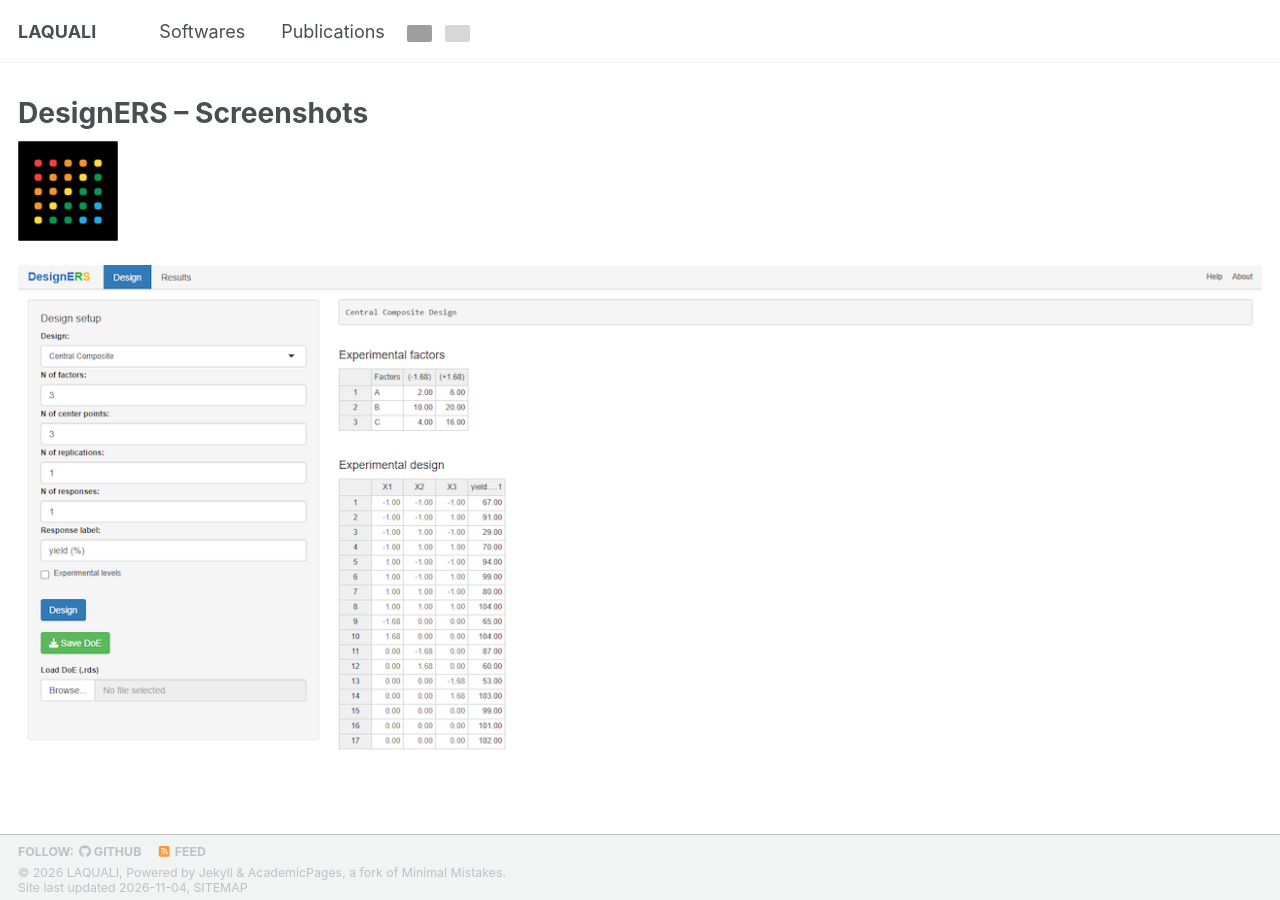
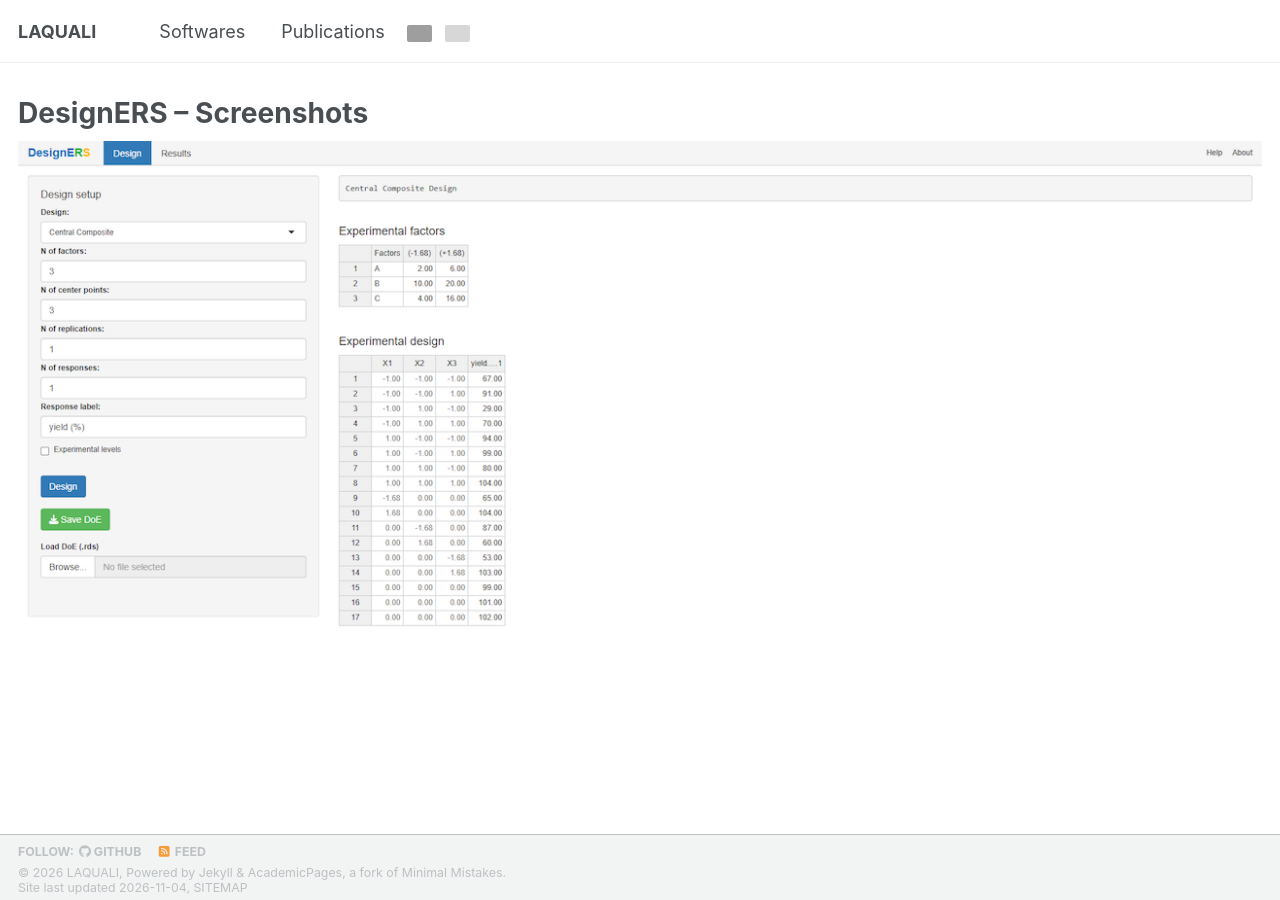
Before and after one commit to LAQUALI-UFLA/laquali-ufla.github.io, a Jekyll site: the page built from _pages/softwares/designers_screenshots.md, in a window 1280 px wide and 900 px high. Built offline with Jekyll 4.4.1, drawn with Linux system fonts in a browser that asks for light colours; a style sheet for code colours, icons or effects is not loaded; grey boxes are pictures that could not be loaded.

Commit message:
Update designers_screenshots.md

```diff
--- a/_pages/softwares/designers_screenshots.md
+++ b/_pages/softwares/designers_screenshots.md
@@ -3,9 +3,6 @@ permalink: /designers_screenshots/
 title: "DesignERS – Screenshots"
 author_profile: false
 ---
-<p align="left">
-  <img src="{{ '/images/logo_DesignERS.png' | relative_url }}" alt="DesignERS Logo" width="100">
-</p>
 
 <p align="center">
   <img src="{{ '/images/screenshots/DesignERS_1.png' | relative_url }}" alt="DesignERS Screenshot 1" width="100%">
```
